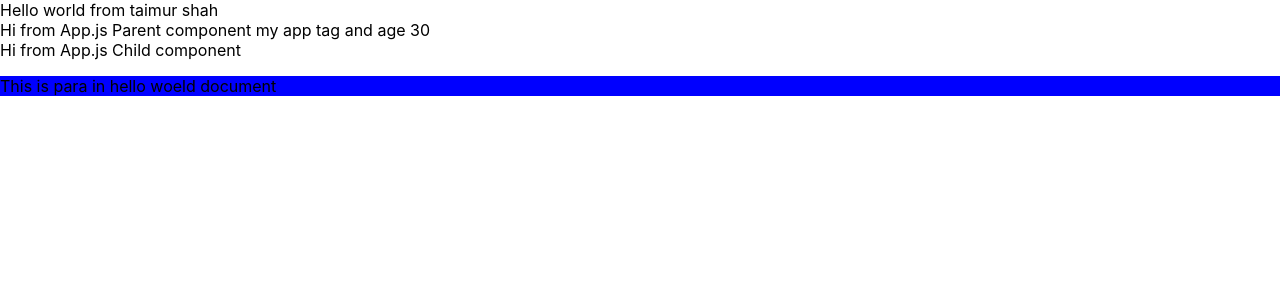
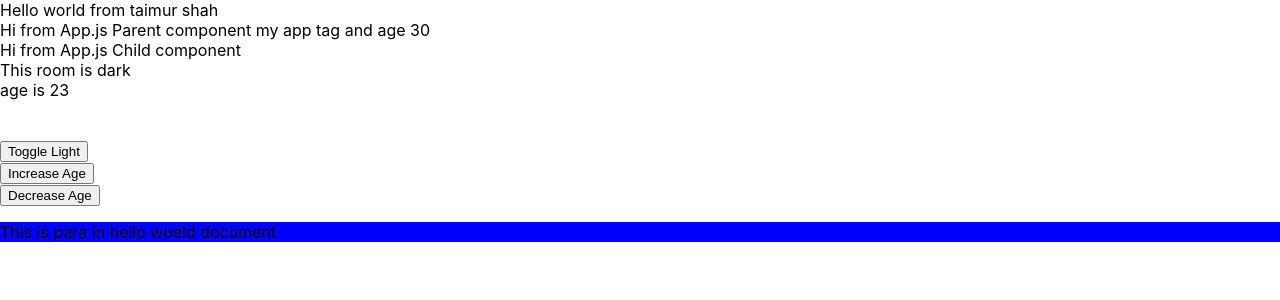
Before and after one commit to Taimur1shah/react-base-app, a React (Create React App) app: page / in a window 1280 px wide. Shown: the top 300 px of the page. Built offline with nearby package versions, Linux system fonts and the light colour scheme.

Commit message:
add Room.js component and functions demos

```diff
--- a/src/App.js
+++ b/src/App.js
@@ -1,10 +1,12 @@
 import logo from './logo.svg';
 import './App.css';
+import Room from './Room';
 
 
 function App(props) {
   return <div >Hi from App.js Parent component {props.name} and age {props.age}
     <div >Hi from App.js Child component</div>
+    <div><Room></Room></div>
   </div>
 }
 
--- /dev/null
+++ b/src/Room.js
@@ -0,0 +1,37 @@
+import logo from './logo.svg';
+import { useState } from 'react';
+
+
+
+function Room() {
+    let [isLit,setLit] = useState(false);
+    let [age ,setAge] = useState(23);
+
+    function updateLit(){
+      console.log("Toggle Light Button Clicked")
+      setLit(!isLit)
+    }
+
+    const updateAge = () =>{
+      console.log("Age Increase Button Clicked")
+      setAge(++age)
+    }
+
+
+  return <div>This room is {isLit ? "Lighhtened" : "dark"} <br/>age is {age}
+  <br/>
+  <br/>
+
+  <br/>
+  <button onClick={updateLit}>Toggle Light</button>  <br/>
+  <button onClick={updateAge}>Increase Age</button>  <br/>
+  <button onClick={() =>{
+      console.log("Decrease age Button Clicked")
+      setAge(--age)
+    }}>Decrease Age</button>  <br/>
+   </div>
+}
+
+
+
+export default Room;
```
